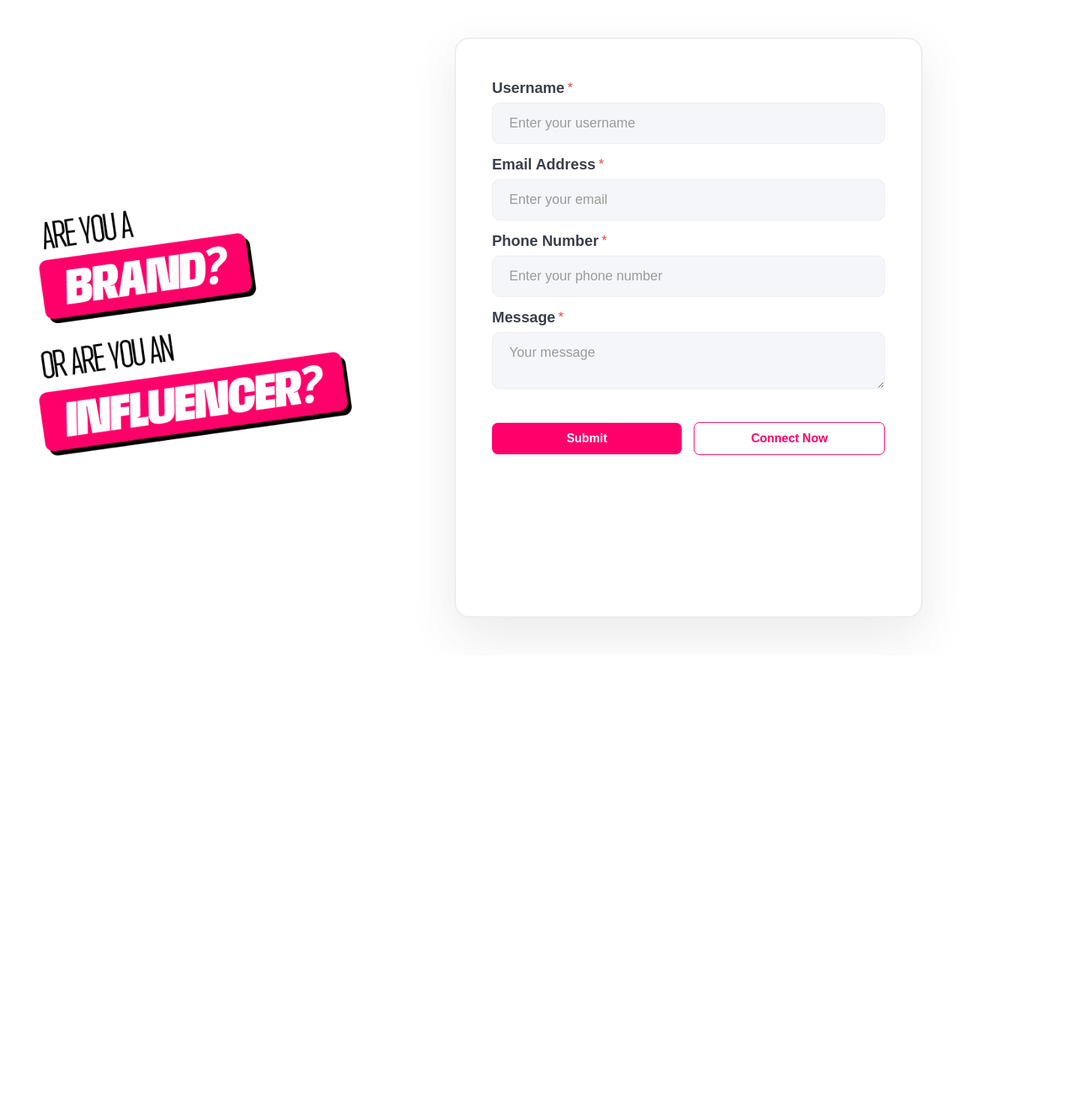
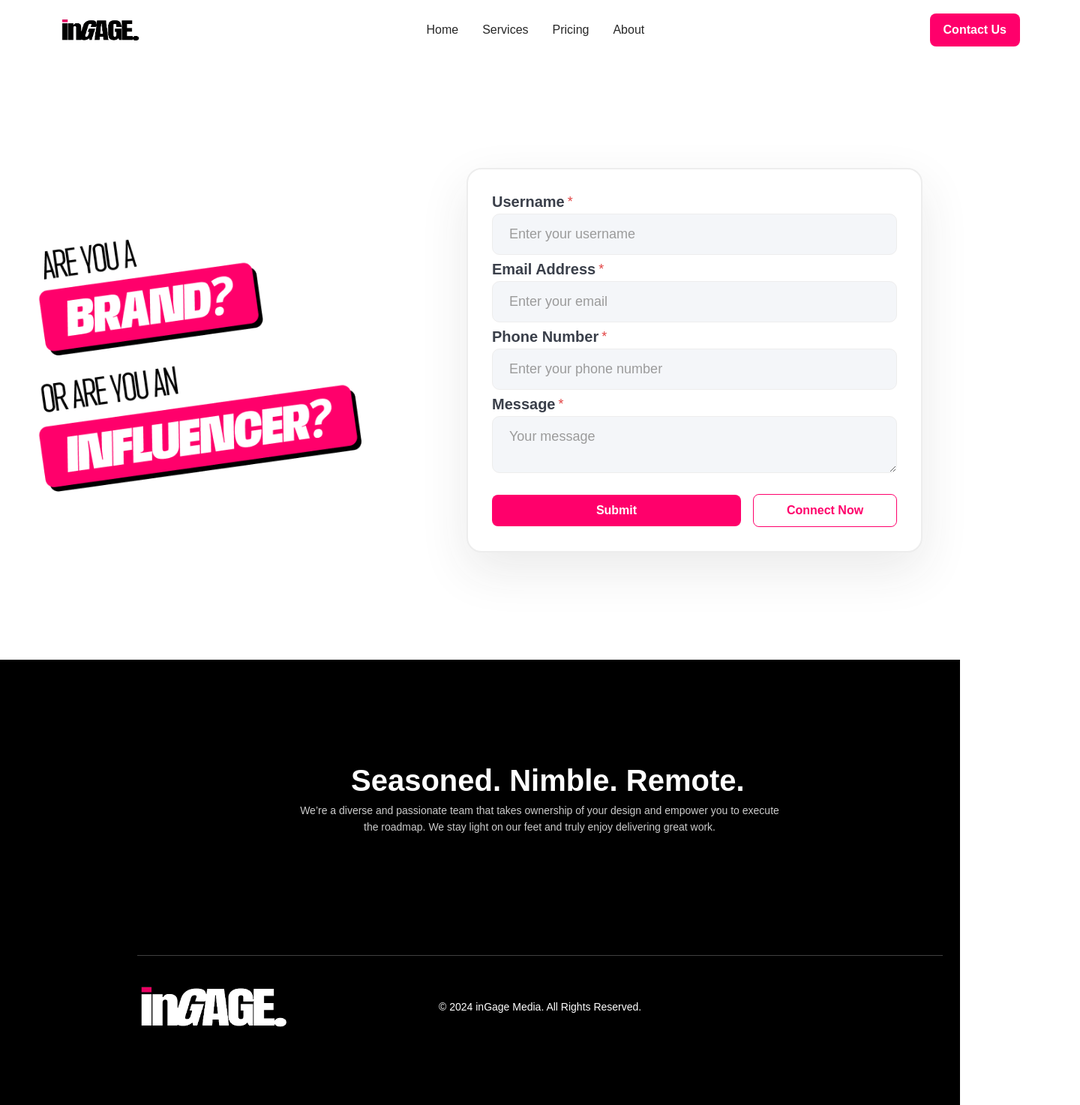
Before and after one commit to ashishmohapatra240/InGage-Frontend, a React (Create React App) app: page / in a window 1280 px wide. Shown: the whole page at 75% size, 1440 px wide, since content can reach past the window. Before the commit the page ends 874 px from the top, so only its background shows below. Built offline with nearby package versions, Linux system fonts and the light colour scheme; the HTML template or start-up script is replaced by a standard one.

Commit message:
Added Header and Footer component

```diff
--- a/src/App.js
+++ b/src/App.js
@@ -1,11 +1,14 @@
 
 import React from 'react';
 import LandingPage from './pages/LandingPage/LandingPage';
-
+import Header from './components/Header/Header';
+import Footer from './components/Footer/Footer';
 const App = () => {
   return (
     <div className="App">
+      <Header />
       <LandingPage />
+      <Footer />
     </div>
   );
 };
--- /dev/null
+++ b/src/components/Footer/Footer.jsx
@@ -0,0 +1,37 @@
+// Footer.js
+import React from "react";
+import styles from "./Footer.module.css"; // Assume we've created a corresponding CSS module
+import logo from '../../assets/images/LogoWhite.png';
+
+const Footer = () => {
+  return (
+    <div className={styles.footerContainer}>
+      <div className={styles.blackBackground}></div>
+      <div className={styles.footerContent}>
+        <img
+          className={styles.logo}
+          src={logo}
+          alt="Footer Logo"
+        />
+        <div className={styles.socialIcons}>
+          {/* Social icons will go here */}
+        </div>
+        <div className={styles.divider}></div>
+        <h2 className={styles.title}>Seasoned. Nimble. Remote.</h2>
+        <p className={styles.description}>
+          We’re a diverse and passionate team that takes ownership of your
+          design and empower you to execute the roadmap. We stay light on our
+          feet and truly enjoy delivering great work.
+        </p>
+        <div className={styles.buttonGroup}>
+          {/* Button group will go here */}
+        </div>
+        <div className={styles.footerText}>
+          © 2024 inGage Media. All Rights Reserved.
+        </div>
+      </div>
+    </div>
+  );
+};
+
+export default Footer;
--- /dev/null
+++ b/src/components/Footer/Footer.module.css
@@ -0,0 +1,92 @@
+/* Footer.module.css */
+html, body {
+  margin: 0;
+  padding: 0;
+}
+
+.footerContainer {
+  width: 100%;
+  height: 594px;
+  position: relative;
+  background: white;
+}
+
+.blackBackground {
+  width: 100%;
+  height: 100%;
+  position: absolute;
+  background: black;
+}
+
+.footerContent {
+  width: 1074px;
+  height: 393px;
+  position: absolute;
+  left: 183px;
+  top: 100px;
+}
+
+.logo {
+  width: 203.68px;
+  height: 60px;
+  position: absolute;
+  left: 0;
+  top: 333px;
+}
+
+.divider {
+  width: 100%;
+  height: 1px;
+  position: absolute;
+  top: 294px;
+  background: rgba(255, 255, 255, 0.25);
+}
+
+.title {
+  position: absolute;
+  left: 285px;
+  top: 0;
+  color: white;
+  font-size: 40px;
+  font-family: 'Gilroy', sans-serif;
+  font-weight: 600;
+  line-height: 56px;
+  text-align: center;
+}
+
+.description {
+  width: 659px;
+  position: absolute;
+  left: 207px;
+  top: 76px;
+  color: rgba(255, 255, 255, 0.8);
+  font-size: 14px;
+  font-family: 'Gilroy', sans-serif;
+  font-weight: 400;
+  line-height: 22px;
+  text-align: center;
+}
+
+.buttonGroup {
+  width: 242px;
+  height: 34px;
+  position: absolute;
+  left: 416px;
+  top: 160px;
+  display: flex;
+  justify-content: space-between;
+}
+
+.footerText {
+  position: absolute;
+  left: 402px;
+  top: 356px;
+  color: white;
+  font-size: 14px;
+  font-family: 'Gilroy', sans-serif;
+  font-weight: 400;
+  line-height: 14px;
+  text-align: center;
+}
+
+/* Add styles for buttons and social icons as needed */
--- a/src/components/Form/Form.module.css
+++ b/src/components/Form/Form.module.css
@@ -1,5 +1,5 @@
 :root {
-  /* Define CSS variables for global style consistency */
+
   --background-color: #F4F6F9;
   --border-color: #EDEDED;
   --primary-text-color: #09101D;
@@ -18,24 +18,25 @@
   box-shadow: 0 24px 64px rgba(50, 50, 50, 0.10);
   display: flex;
   flex-direction: column;
-  align-items: stretch; /* Changed from flex-start to stretch */
+  align-items: stretch;
   justify-content: space-between;
-  padding: 54px 48px;
-  width: 732px;
-  min-height: 662.49px;
+  padding: 32px;
+  width: 100%;
+  max-width: 732px;
+  min-height: 400px;
 }
 
 .section {
   display: flex;
   flex-direction: column;
-  align-items: stretch; /* Changed from flex-start to stretch */
+  align-items: stretch;
   width: 100%;
 }
 
 .titleContainer {
   display: flex;
   align-items: center;
-  margin-bottom: 8px;
+  margin-bottom: 4px;
 }
 
 .title {
@@ -55,15 +56,15 @@
 }
 
 .inputContainer {
-  width: 100%; /* Ensure this container allows children to fill space */
-  margin-bottom: 16px;
+  width: 100%;
+  margin-bottom: 8px;
 }
 
 .inputText,
 .textareaText {
   width: 100%;
   padding: var(--padding-md);
-  box-sizing: border-box; /* Ensures padding is included in the width */
+  box-sizing: border-box;
   background: var(--background-color);
   border-radius: var(--border-radius-sm);
   border: 1.37px solid var(--border-color);
@@ -86,10 +87,11 @@
 
 .buttonContainer {
   display: flex;
-  width: 100%; /* Ensuring full width */
+  width: 100%;
   justify-content: space-between;
   align-items: center;
-  margin-top: 24px;
+  margin-top: 16px;
+  gap: 8px;
 }
 
 .button {
@@ -106,12 +108,14 @@
 }
 
 .submitButton {
+  flex-grow: 2;
   background: var(--primary-button-color);
   color: white;
-  margin-right: 16px;
+  margin-right: 8px;
 }
 
 .connectButton {
+  flex-grow: 1;
   background: transparent;
   color: var(--primary-button-color);
   border: 1px solid var(--primary-button-color);
@@ -124,8 +128,7 @@
 
 @media (max-width: 768px) {
   .formContainer {
-    width: auto;
-    padding: 32px;
+    padding: 24px;
   }
 
   .buttonContainer {
--- a/src/components/Header/Header.jsx
+++ b/src/components/Header/Header.jsx
@@ -1,23 +1,34 @@
-import React from 'react';
-import './Header.css'; // Make sure to create a corresponding CSS file for styling
+// Header.js
+import React from "react";
+import styles from "./Header.module.css";
+import logo from "../../assets/images/Logo.png";
 
 const Header = () => {
   return (
-    <header className="header">
-      <div className="logo">LOGO</div>
-      <nav className="navbar">
-        <a href="/" className="nav-link">Home</a>
-        <a href="/services" className="nav-link">Services</a>
-        <div className="dropdown">
-          <button className="dropbtn">Creators</button>
-          <div className="dropdown-content">
-            {/* Dropdown content links */}
-          </div>
-        </div>
-        <a href="/pricing" className="nav-link">Pricing</a>
-      </nav>
-      <button className="contact-button">Contact Us</button>
-    </header>
+    <div className={styles.headerContainer}>
+      <div className={styles.headerContent}>
+        <img
+          className={styles.logo}
+          src={logo}
+          alt="Logo"
+        />
+        <nav className={styles.navigation}>
+          <a href="/" className={styles.navLink}>
+            Home
+          </a>
+          <a href="/services" className={styles.navLink}>
+            Services
+          </a>
+          <a href="/pricing" className={styles.navLink}>
+            Pricing
+          </a>
+          <a href="/about" className={styles.navLink}>
+            About
+          </a>
+        </nav>
+        <button className={styles.contactButton}>Contact Us</button>
+      </div>
+    </div>
   );
 };
 
--- /dev/null
+++ b/src/components/Header/Header.module.css
@@ -0,0 +1,50 @@
+/* Header.module.css */
+.headerContainer {
+    width: 1440px;
+    height: 80px;
+    display: flex;
+    justify-content: center;
+    align-items: center;
+}
+
+.headerContent {
+    width: 1280px;
+    padding: 0 32px;
+    display: flex;
+    justify-content: space-between;
+    align-items: center;
+}
+
+.logo {
+    width: 108.19px;
+    height: 31.78px;
+}
+
+.navigation {
+    display: flex;
+    justify-content: flex-start;
+    align-items: center;
+    gap: 32px;
+}
+
+.navLink {
+    color: #272727;
+    font-size: 16px;
+    font-family: 'Gilroy', sans-serif;
+    font-weight: 400;
+    line-height: 24px;
+    text-decoration: none;
+}
+
+.contactButton {
+    padding: 10px 18px;
+    background-color: #FF006B;
+    color: white;
+    border: none;
+    border-radius: 8px;
+    font-size: 16px;
+    font-family: 'Gilroy', sans-serif;
+    font-weight: 700;
+    line-height: 24px;
+    cursor: pointer;
+}
```
Also changed, not shown: src/components/Header/Header.css (deleted, +0 -37 lines), src/assets/images/Logo.png (added), src/assets/images/LogoWhite.png (added).
